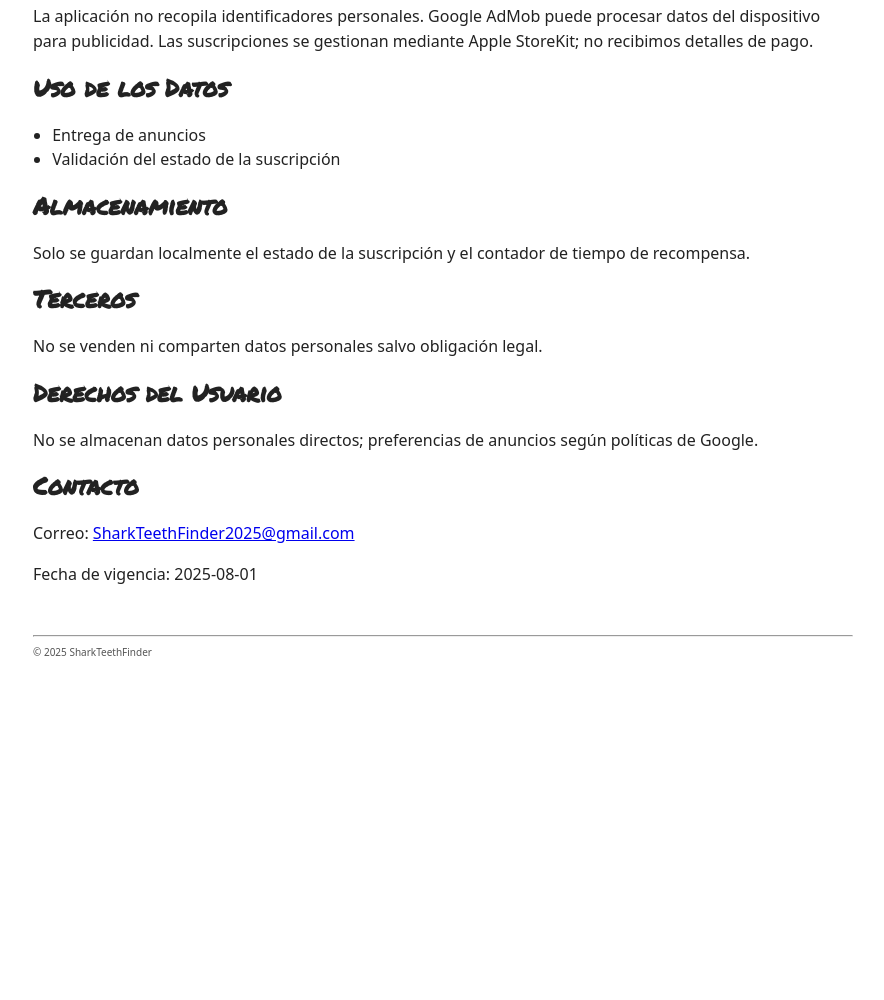
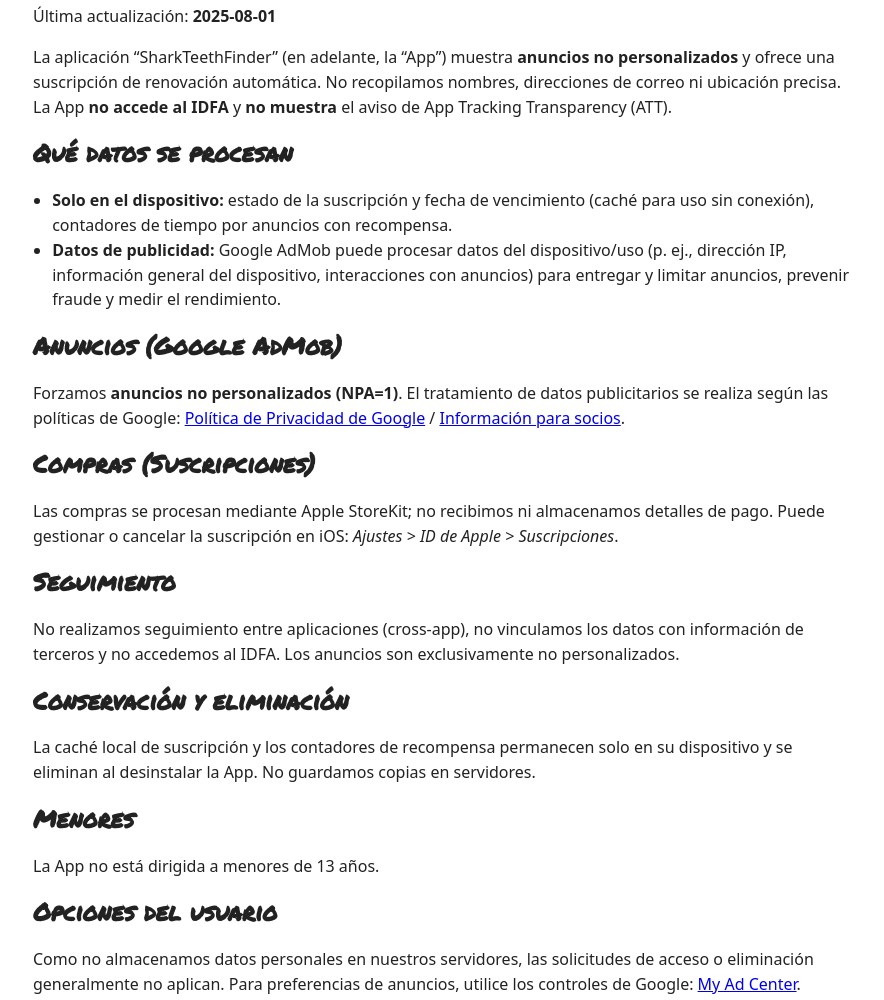
Before and after one commit to kinpatusan/SharkTeethFinder, a plain HTML site: page es/privacy.html in a window 1280 px wide. Shown: the part 138-1138 px from the top of the page, without its empty margins (197-1081 px from the left). Before the commit the page ends 839 px from the top, so only its background shows below. Drawn offline with Linux system fonts and the light colour scheme.

Commit message:
Update privacy.html

```diff
--- a/es/privacy.html
+++ b/es/privacy.html
@@ -18,24 +18,62 @@
 </nav>
 
 <h1>Política de Privacidad</h1>
-<p>La aplicación no recopila identificadores personales. Google AdMob puede procesar datos del dispositivo para publicidad. Las suscripciones se gestionan mediante Apple StoreKit; no recibimos detalles de pago.</p>
+<p>Última actualización: <strong>2025-08-01</strong></p>
 
-<h2>Uso de los Datos</h2>
-<ul><li>Entrega de anuncios</li><li>Validación del estado de la suscripción</li></ul>
+<p>
+La aplicación “SharkTeethFinder” (en adelante, la “App”) muestra <strong>anuncios no personalizados</strong> y ofrece una suscripción de renovación automática.
+No recopilamos nombres, direcciones de correo ni ubicación precisa.
+La App <strong>no accede al IDFA</strong> y <strong>no muestra</strong> el aviso de App Tracking Transparency (ATT).
+</p>
 
-<h2>Almacenamiento</h2>
-<p>Solo se guardan localmente el estado de la suscripción y el contador de tiempo de recompensa.</p>
+<h2>Qué datos se procesan</h2>
+<ul>
+  <li><strong>Solo en el dispositivo:</strong> estado de la suscripción y fecha de vencimiento (caché para uso sin conexión), contadores de tiempo por anuncios con recompensa.</li>
+  <li><strong>Datos de publicidad:</strong> Google AdMob puede procesar datos del dispositivo/uso (p. ej., dirección IP, información general del dispositivo, interacciones con anuncios) para entregar y limitar anuncios, prevenir fraude y medir el rendimiento.</li>
+</ul>
 
-<h2>Terceros</h2>
-<p>No se venden ni comparten datos personales salvo obligación legal.</p>
+<h2>Anuncios (Google AdMob)</h2>
+<p>
+Forzamos <strong>anuncios no personalizados (NPA=1)</strong>.
+El tratamiento de datos publicitarios se realiza según las políticas de Google:
+<a href="https://policies.google.com/privacy" target="_blank" rel="noopener">Política de Privacidad de Google</a> /
+<a href="https://policies.google.com/technologies/partners" target="_blank" rel="noopener">Información para socios</a>.
+</p>
 
-<h2>Derechos del Usuario</h2>
-<p>No se almacenan datos personales directos; preferencias de anuncios según políticas de Google.</p>
+<h2>Compras (Suscripciones)</h2>
+<p>
+Las compras se procesan mediante Apple StoreKit; no recibimos ni almacenamos detalles de pago.
+Puede gestionar o cancelar la suscripción en iOS:
+<em>Ajustes &gt; ID de Apple &gt; Suscripciones</em>.
+</p>
+
+<h2>Seguimiento</h2>
+<p>
+No realizamos seguimiento entre aplicaciones (cross-app), no vinculamos los datos con información de terceros y no accedemos al IDFA. Los anuncios son exclusivamente no personalizados.
+</p>
+
+<h2>Conservación y eliminación</h2>
+<p>
+La caché local de suscripción y los contadores de recompensa permanecen solo en su dispositivo y se eliminan al desinstalar la App. No guardamos copias en servidores.
+</p>
+
+<h2>Menores</h2>
+<p>
+La App no está dirigida a menores de 13 años.
+</p>
+
+<h2>Opciones del usuario</h2>
+<p>
+Como no almacenamos datos personales en nuestros servidores, las solicitudes de acceso o eliminación generalmente no aplican.
+Para preferencias de anuncios, utilice los controles de Google:
+<a href="https://myadcenter.google.com/" target="_blank" rel="noopener">My Ad Center</a>.
+</p>
 
 <h2>Contacto</h2>
-<p>Correo: <a href="mailto:SharkTeethFinder2025@gmail.com">SharkTeethFinder2025@gmail.com</a></p>
+<p>
+Correo: <a href="mailto:SharkTeethFinder2025@gmail.com">SharkTeethFinder2025@gmail.com</a>
+</p>
 
-<p>Fecha de vigencia: 2025-08-01</p>
 <footer><hr><small>© 2025 SharkTeethFinder</small></footer>
 </body>
 </html>
```
